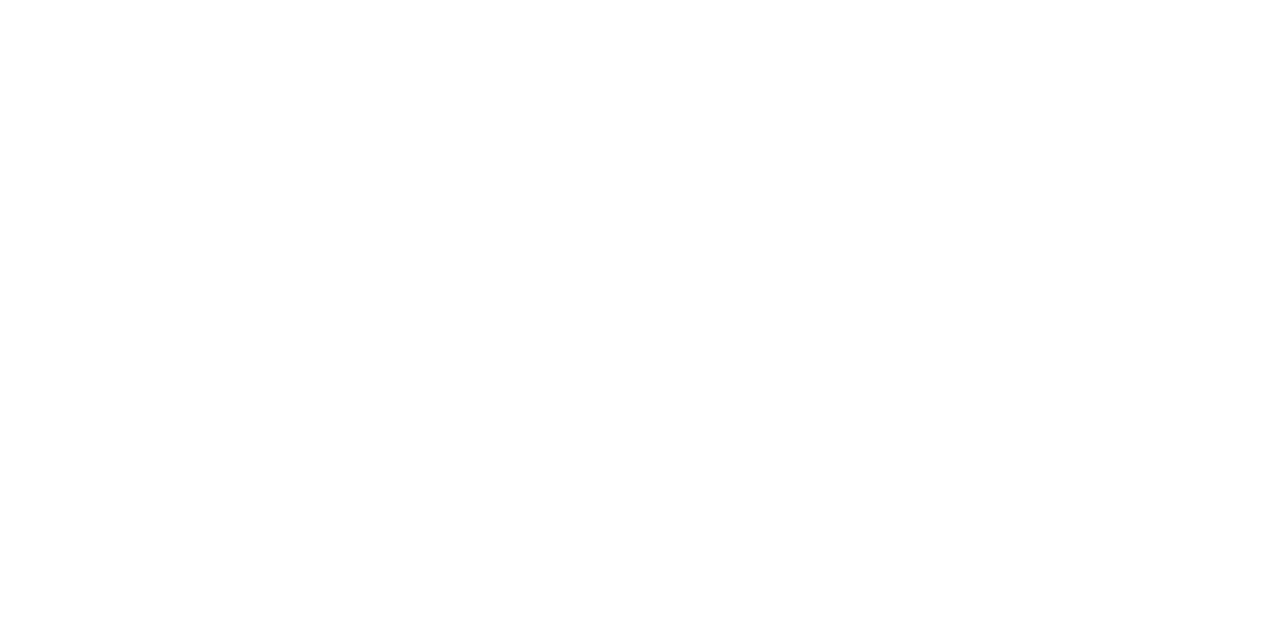
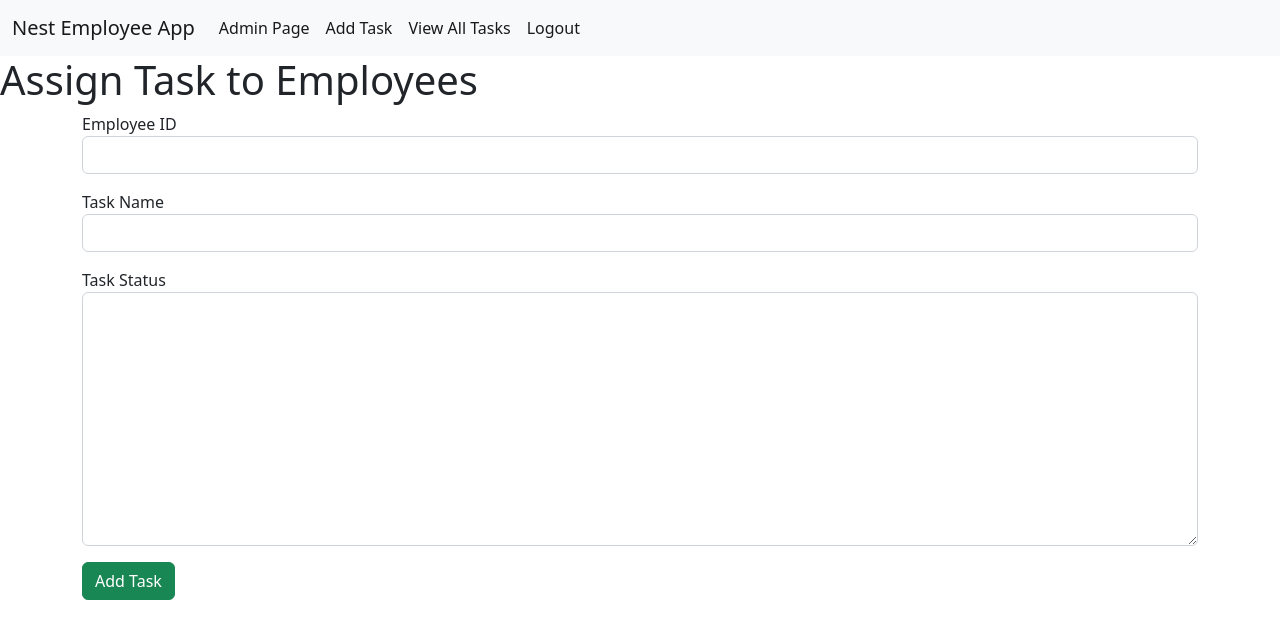
Before and after one commit to rahul3520/Nest_EmployeeApp_angular, an Angular app: page /addTask in a window 1280 px wide. Before the commit this address led to /. Shown: the top 638 px of the page. Built offline with nearby package versions, Linux system fonts and the light colour scheme.

Commit message:
admin login pages

```diff
--- /dev/null
+++ b/src/app/add-task-page/add-task-page.component.html
@@ -0,0 +1,29 @@
+<app-admin-loginbar></app-admin-loginbar>
+
+<h1>Assign Task to Employees</h1>
+
+<div class="container">
+    <div class="row">
+        <div class="col col-12 col-sm-12 col-md-12 col-lg-12 col-xl-12 col-xxl-12">
+
+            <div class="row g-3">
+                <div class="col col-12 col-sm-12 col-md-12 col-lg-12 col-xl-12 col-xxl-12">
+                    <label for="" class="label-control">Employee ID</label>
+                    <input name="empId" [(ngModel)]="empId" type="text" class="form-control">
+                </div>
+                <div class="col col-12 col-sm-12 col-md-12 col-lg-12 col-xl-12 col-xxl-12">
+                    <label for="" class="label-control">Task Name</label>
+                    <input name="taskName" [(ngModel)]="taskName" type="text" class="form-control">
+                </div>
+                <div class="col col-12 col-sm-12 col-md-12 col-lg-12 col-xl-12 col-xxl-12">
+                    <label for="" class="label-control">Task Status</label>
+                    <textarea name="taskStatus" [(ngModel)]="taskStatus" id="" cols="30" rows="10" class="form-control"></textarea>
+                </div>
+                <div class="col col-12 col-sm-12 col-md-12 col-lg-12 col-xl-12 col-xxl-12">
+                    <button (click)="AddTask()" class="btn btn-success">Add Task</button>
+                </div>
+            </div>
+
+        </div>
+    </div>
+</div>
--- /dev/null
+++ b/src/app/add-task-page/add-task-page.component.ts
@@ -0,0 +1,57 @@
+import { Component } from '@angular/core';
+import { ApiService } from '../api.service';
+
+@Component({
+  selector: 'app-add-task-page',
+  templateUrl: './add-task-page.component.html',
+  styleUrls: ['./add-task-page.component.css']
+})
+export class AddTaskPageComponent {
+
+  empId=""
+  taskName=""
+  taskStatus=""
+
+  constructor(private api:ApiService){}
+
+  AddTask=()=>
+  {
+
+    let data:any={
+      "empId":this.empId,
+      "taskName":this.taskName,
+      "taskStatus":this.taskStatus
+    }
+
+    console.log(data)
+
+    this.api.AddTask(data).subscribe(
+
+      (response:any)=>
+      {
+
+        console.log(response)
+
+        if(response.status=="success")
+        {
+            alert("Task added successfully!")
+            this.empId=""
+            this.taskName=""
+            this.taskStatus=""
+
+        }
+        else
+        {
+          alert("Failed to add Task")
+
+        }
+
+
+      }
+
+    )
+
+
+  }
+
+}
--- /dev/null
+++ b/src/app/admin-profile/admin-profile.component.html
@@ -0,0 +1,2 @@
+<app-admin-loginbar></app-admin-loginbar>
+<h1>Admin Dashboard</h1>
--- /dev/null
+++ b/src/app/view-alltask-page/view-alltask-page.component.html
@@ -0,0 +1,45 @@
+<app-admin-loginbar></app-admin-loginbar>
+
+<h1>View all tasks</h1>
+
+<div class="container">
+    <div class="row">
+        <div class="col col-12 col-sm-12 col-md-12 col-lg-12 col-xl-12 col-xxl-12">
+
+            <div class="row g-3">
+                <div class="col col-12 col-sm-12 col-md-12 col-lg-12 col-xl-12 col-xxl-12">
+
+                    <table class="table">
+                        <thead>
+                            <tr>
+                                <th>Emp ID</th>
+                                <th>Name</th>
+                                <th>phone No</th>
+                                <th>emailId</th>
+                                <th>task Name</th>
+                                <th>task status</th>
+
+                            </tr>
+                        </thead>
+
+                        <tbody *ngFor="let i of searchData">
+                            <tr>
+                                <td>{{i.id}}</td>
+                                <td>{{i.name}}</td>
+                                <td>{{i.phone_no}}</td>
+                                <td>{{i.email_id}}</td>
+                                <td>{{i.task_name}}</td>
+                                <td>{{i.task_status}}</td>
+                            </tr>
+                        </tbody>
+                    </table>
+
+
+                </div>
+            </div>
+
+
+
+        </div>
+    </div>
+</div>
--- /dev/null
+++ b/src/app/view-alltask-page/view-alltask-page.component.ts
@@ -0,0 +1,29 @@
+import { Component } from '@angular/core';
+import { ApiService } from '../api.service';
+
+@Component({
+  selector: 'app-view-alltask-page',
+  templateUrl: './view-alltask-page.component.html',
+  styleUrls: ['./view-alltask-page.component.css']
+})
+export class ViewAlltaskPageComponent {
+
+  searchData:any=[]
+
+  constructor(private api:ApiService){
+
+    this.api.ViewAllTasks().subscribe(
+
+
+      (response:any)=>
+      {
+        console.log(response)
+
+        this.searchData=response
+
+      }
+    )
+
+  }
+
+}
```
Also changed, not shown: src/app/admin-profile/admin-profile.component.ts (added, +10 -0 lines), src/app/app.module.ts (+19 -1 lines), src/app/add-task-page/add-task-page.component.css (added), src/app/admin-profile/admin-profile.component.css (added), src/app/view-alltask-page/view-alltask-page.component.css (added).
